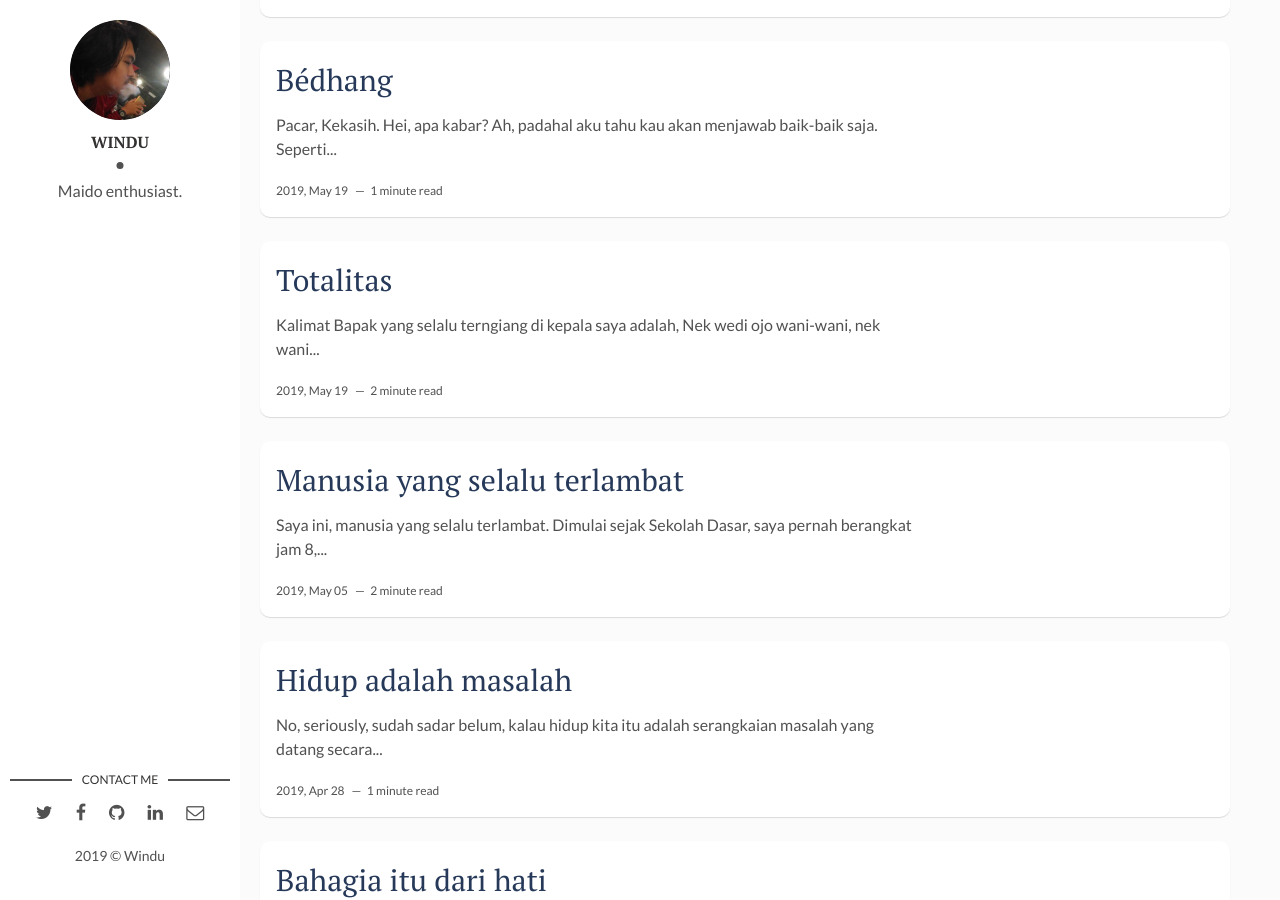
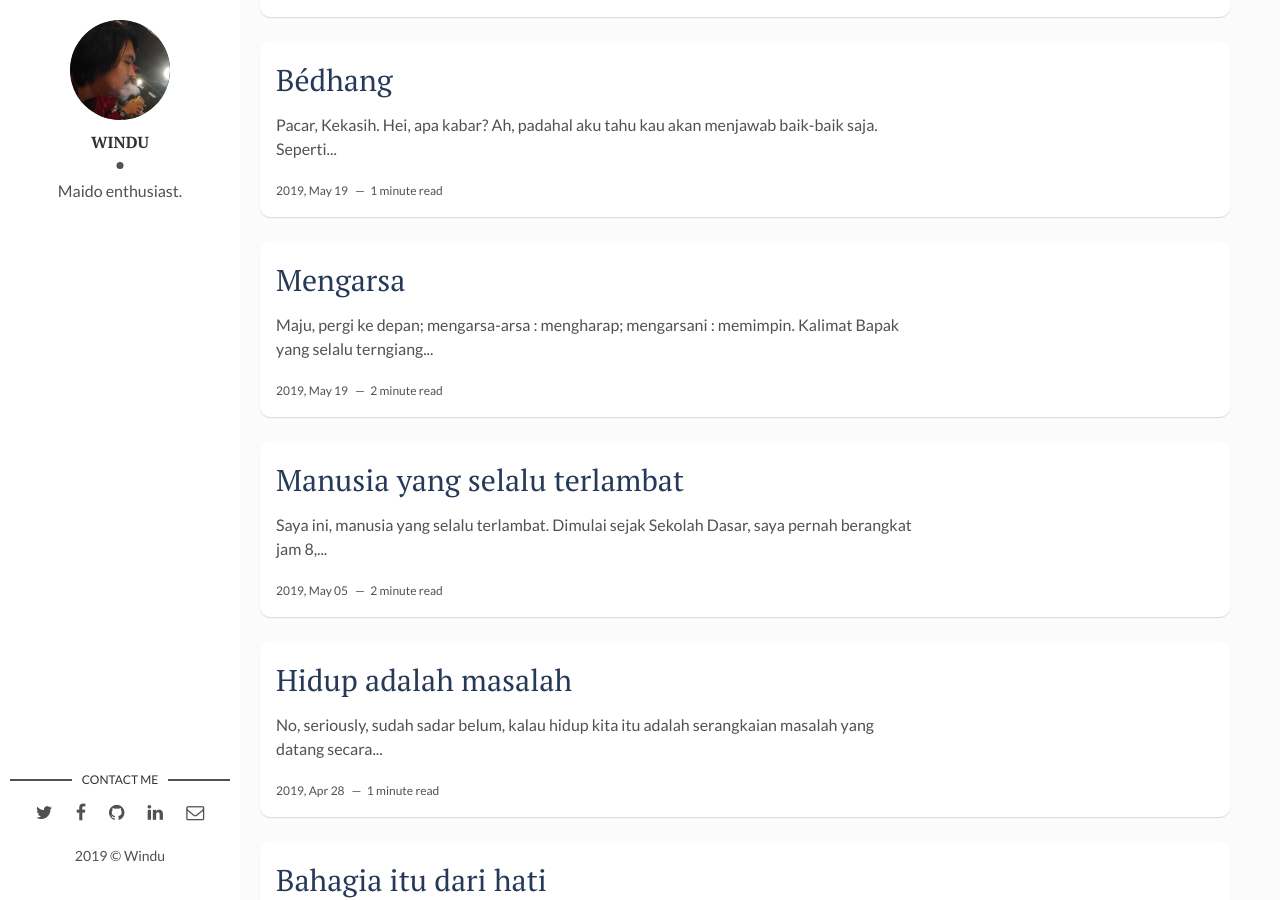
Before and after one commit to windusasongko/windusasongko.github.io, a Jekyll site: the page built from index.html, in a window 1280 px wide and 900 px high, scrolled down 579 px. Built offline with Jekyll 4.4.1, drawn with Linux system fonts in a browser that asks for light colours; the list of posts is cut into pages by our own code.

Commit message:
Update and rename 2019-05-19-totalitas.markdown to 2019-05-19-mengarsa.markdown

```diff
--- a/_posts/2019-05-19-totalitas.markdown
+++ b/_posts/2019-05-19-mengarsa.markdown
@@ -1,12 +1,14 @@
 ---
 layout: post
-title: Totalitas
+title: Mengarsa
 date: 2019-05-19 20:20:00 +0700
 description: # Add post description (optional)
 img:
 fig-caption: # Add figcaption (optional)
 tags: [Opini]
 ---
+
+***Maju, pergi ke depan; mengarsa-arsa : mengharap; mengarsani : memimpin.***
 
 Kalimat Bapak yang selalu terngiang di kepala saya adalah, `Nek wedi ojo wani-wani, nek wani ojo wedi-wedi.`, dalam Bahasa Indonesia kurang lebih artinya `Kalau takut jangan berani-berani, kalau berani jangan takut-takut.`. Kenapa selalu terngiang? well, mungkin karena Bapak sering sekali mengucapkan kalimat tersebut, pada saya yang dulu masih belum paham artinya apa. Terkesan lucu, karena kata-katanya diulang, saya jadi teringat terus.
 
```
